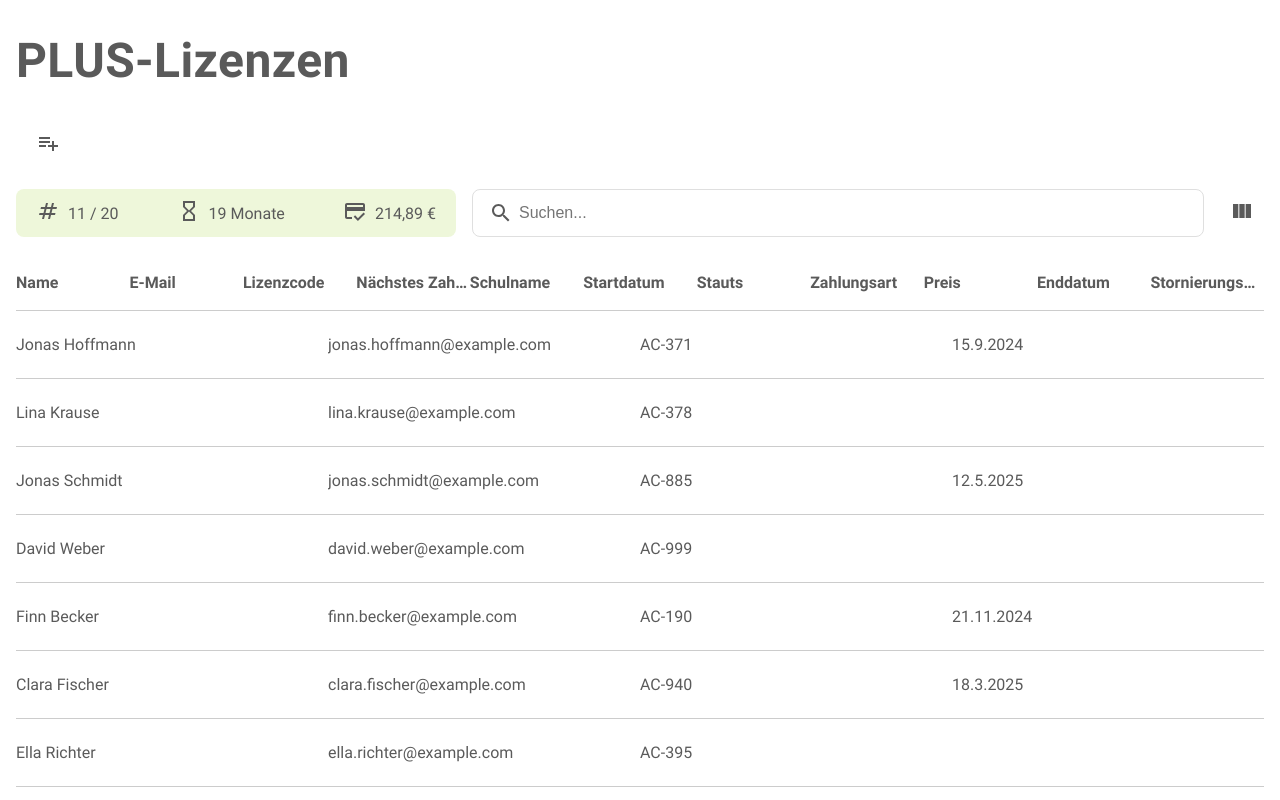
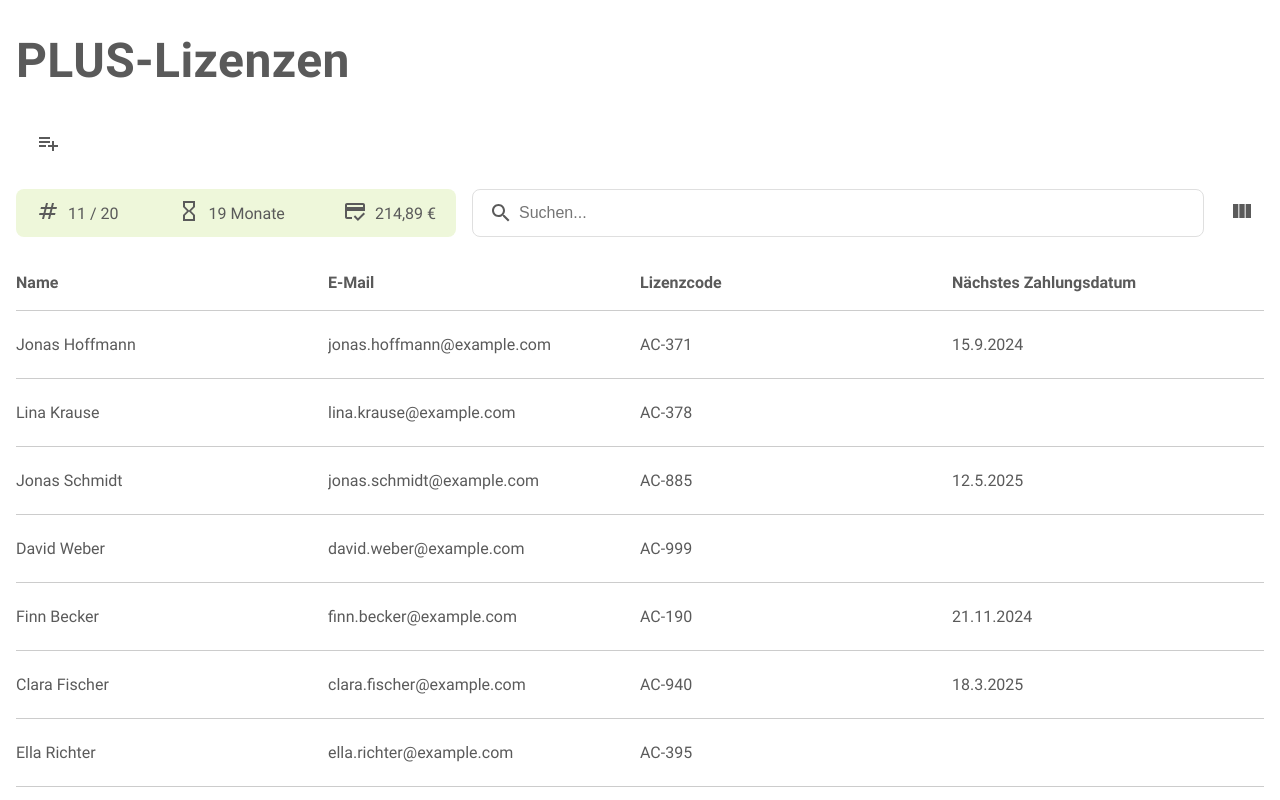
Before and after one commit to claraw-19/plus, a Next.js app: page / in a window 1280 px wide. Built offline with nearby package versions, Linux system fonts and the light colour scheme.

Commit message:
fix reset columns button

```diff
--- a/components/Plus/Filter.jsx
+++ b/components/Plus/Filter.jsx
@@ -318,7 +318,7 @@ export default function Filter({
                   labelId="select-label"
                   value={allColumns
                     .filter((column) => column.visible)
-                    .map((column) => column.id)} // IDs der sichtbaren Spalten
+                    .map((column) => column.id)}
                   multiple
                   renderValue={(selected) => {
                     const visibleCount = allColumns.filter(
@@ -326,7 +326,7 @@ export default function Filter({
                     ).length;
                     return `Spalten auswählen - ${visibleCount} ausgewählt`;
                   }}
-                  onChange={(e) => handleColumnChange(e.target.value)} // Hier behandelst du die Änderung
+                  onChange={(e) => handleColumnChange(e.target.value)}
                   label="Spalten"
                   sx={{
                     color: "#5A5A5A",
--- a/components/Plus/SingleOrderListHeader.jsx
+++ b/components/Plus/SingleOrderListHeader.jsx
@@ -36,14 +36,18 @@ export default function SingleOrdersListListHeader({
   return (
     <Styled.SingleOrderContainer>
       {console.log(allColumns)}
-      {allColumns.map((column, index) => (
+      {allColumns
+        .filter((column) => column.visible)
+        .map((column, index) => (
           <Styled.SingleOrderData
             key={column.id}
             style={{ width: `${column.width}%` }}
           >
             {column.title}
             {index < allColumns.length - 1 && (
-            <Styled.ResizeHandle onMouseDown={(e) => handleResize(index, e)} />
+              <Styled.ResizeHandle
+                onMouseDown={(e) => handleResize(index, e)}
+              />
             )}
           </Styled.SingleOrderData>
         ))}
--- a/pages/index.jsx
+++ b/pages/index.jsx
@@ -45,10 +45,12 @@ export default function Plus() {
 
   const resetColumnWidths = () => {
     const equalWidth = 100 / allColumns.length;
-    const resetColumns = allColumns.map((column) => ({
-      ...column,
-      width: equalWidth,
-    }));
+    const resetColumns = allColumns
+      .filter((column) => column.visible)
+      .map((column) => ({
+        ...column,
+        width: equalWidth,
+      }));
     setAllColumns(resetColumns);
   };
 
```
Lines whose indentation alone changed are shown as unchanged.
